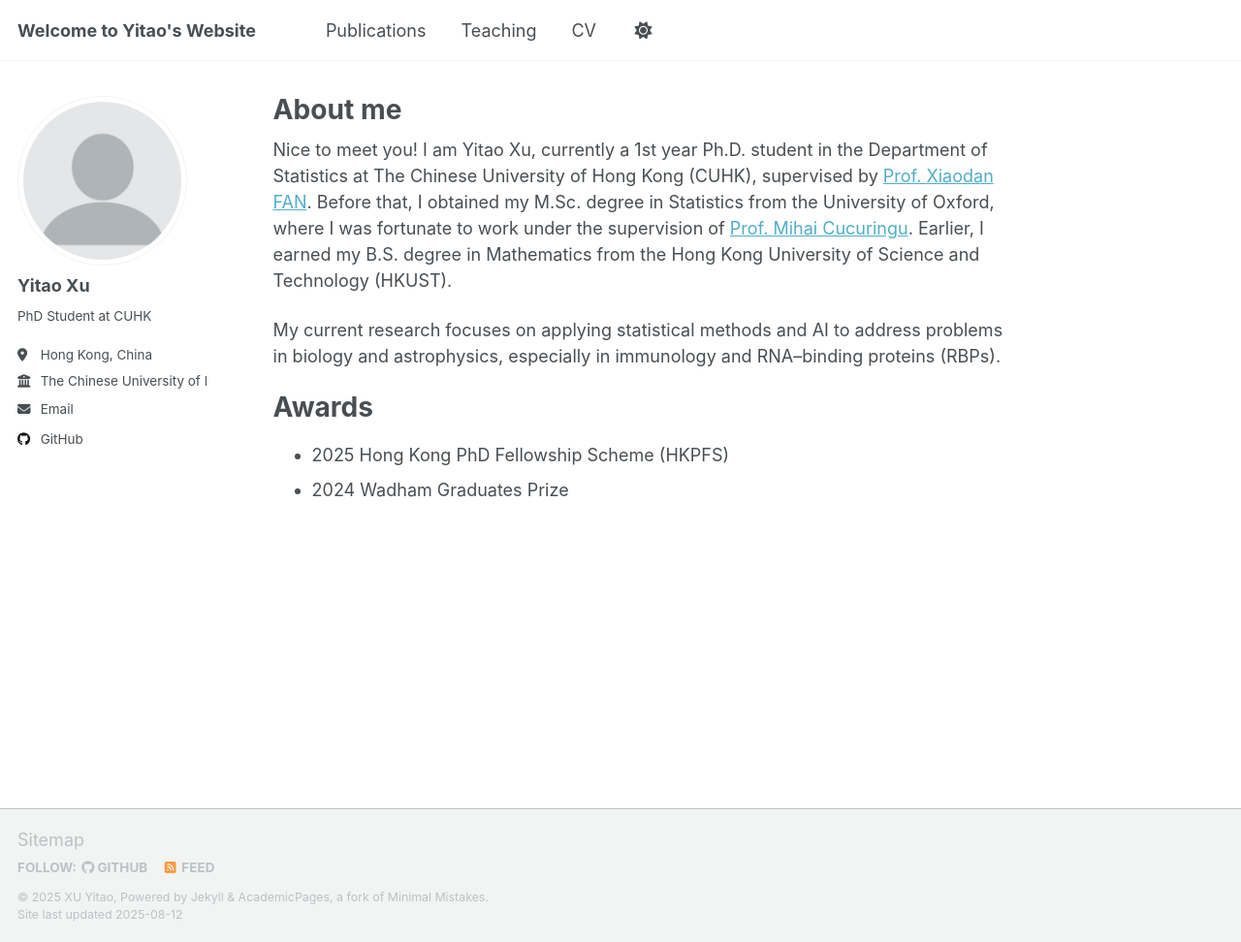
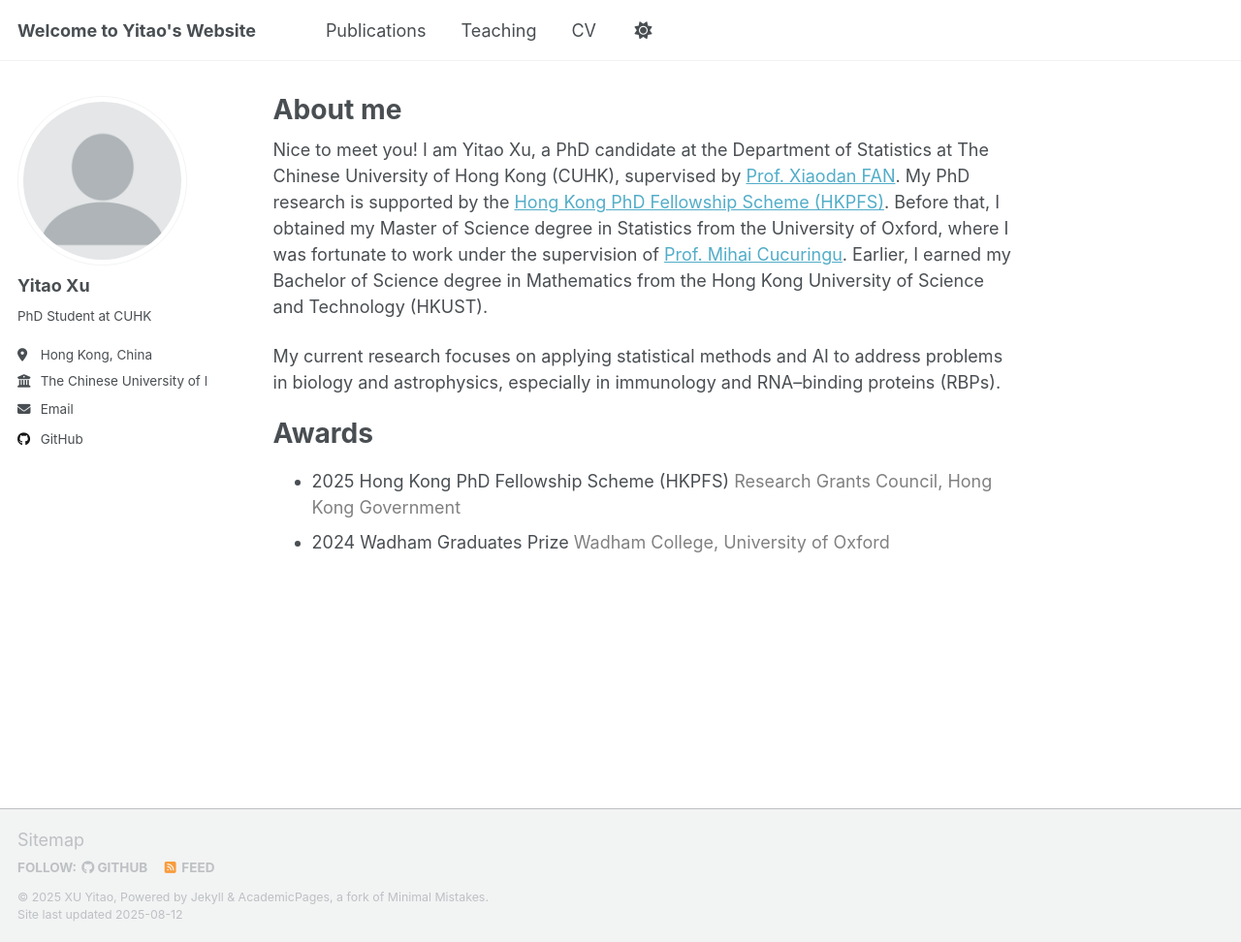
Before and after one commit to YitaoXU/YitaoXU.github.io, a Jekyll site: the page built from _pages/about.md, in a window 1280 px wide and 972 px high. Shown: the whole window at 97% size. Built offline with Jekyll 4.4.1, drawn with Linux system fonts in a browser that asks for light colours; a script that is not in the unit is left out.

Commit message:
Update about.md

```diff
--- a/_pages/about.md
+++ b/_pages/about.md
@@ -7,11 +7,11 @@ redirect_from:
   - /about.html
 ---
 
-Nice to meet you! I am Yitao Xu, currently a 1st year Ph.D. student in the Department of Statistics at The Chinese University of Hong Kong (CUHK), supervised by [Prof. Xiaodan FAN](https://www.sta.cuhk.edu.hk/peoples/xfan/). Before that, I obtained my M.Sc. degree in Statistics from the University of Oxford, where I was fortunate to work under the supervision of [Prof. Mihai Cucuringu](https://www.inet.ox.ac.uk/people/mihai-cucuringu). Earlier, I earned my B.S. degree in Mathematics from the Hong Kong University of Science and Technology (HKUST).
+Nice to meet you! I am Yitao Xu, a PhD candidate at the Department of Statistics at The Chinese University of Hong Kong (CUHK), supervised by [Prof. Xiaodan FAN](https://www.sta.cuhk.edu.hk/peoples/xfan/). My PhD research is supported by the [Hong Kong PhD Fellowship Scheme (HKPFS)](https://cerg1.ugc.edu.hk/hkpfs/index.html). Before that, I obtained my Master of Science degree in Statistics from the University of Oxford, where I was fortunate to work under the supervision of [Prof. Mihai Cucuringu](https://www.inet.ox.ac.uk/people/mihai-cucuringu). Earlier, I earned my Bachelor of Science degree in Mathematics from the Hong Kong University of Science and Technology (HKUST).
 
 My current research focuses on applying statistical methods and AI to address problems in biology and astrophysics, especially in immunology and RNA–binding proteins (RBPs).
 
 Awards
 ======
-- 2025 Hong Kong PhD Fellowship Scheme (HKPFS)
-- 2024 Wadham Graduates Prize
+- 2025 Hong Kong PhD Fellowship Scheme (HKPFS) <span style="color:gray">Research Grants Council, Hong Kong Government</span>
+- 2024 Wadham Graduates Prize <span style="color:gray">Wadham College, University of Oxford</span>
```
